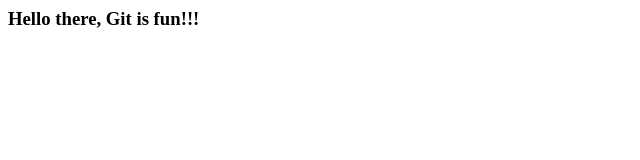
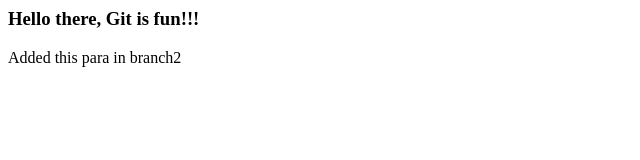
Before and after one commit to adarshSrivast/Local-Repo, a plain HTML site: page index.html in a window 1280 px wide. Shown: the whole page, without its empty margins (0-640 px from the left). Drawn offline with Linux system fonts and the light colour scheme.

Commit message:
Updated branch2

```diff
--- a/index.html
+++ b/index.html
@@ -1 +1,3 @@
 <h3>Hello there, Git is fun!!!</h3>
+
+<p>Added this para in branch2</p>
```
